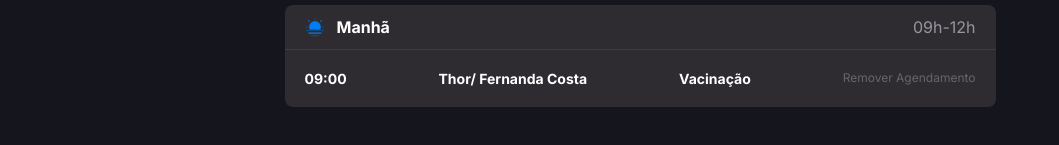
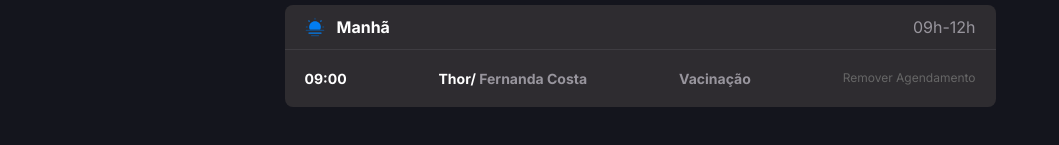
Before and after one commit to Gui250/Mundo-Pet, a website built with webpack: page src/index.html in a window 1280 px wide. Shown: the part 193-338 px from the top of the page, without its empty margins (0-1059 px from the left). Built offline with nearby package versions, Linux system fonts and the light colour scheme; files whose address does not match are found by name.

Commit message:
adicionando detalhes

```diff
--- a/src/index.html
+++ b/src/index.html
@@ -48,7 +48,7 @@
           <div class="descricao-agendamento">
             <p>09:00</p>
             <p>Thor/<span> Fernanda Costa</span></p>
-            <p>Vacinação</p>
+            <p><span>Vacinação</span></p>
             <a href="#">Remover Agendamento</a>
           </div>
         </div>
--- a/src/styles/horarios.css
+++ b/src/styles/horarios.css
@@ -27,6 +27,10 @@
   color: var(--content-secondary);
   font-size: 1rem;
   font-family: "Inter", sans-serif;
+}
+
+.descricao-agendamento span {
+  color: var(--content-secondary);
 }
 
 .text {
```
